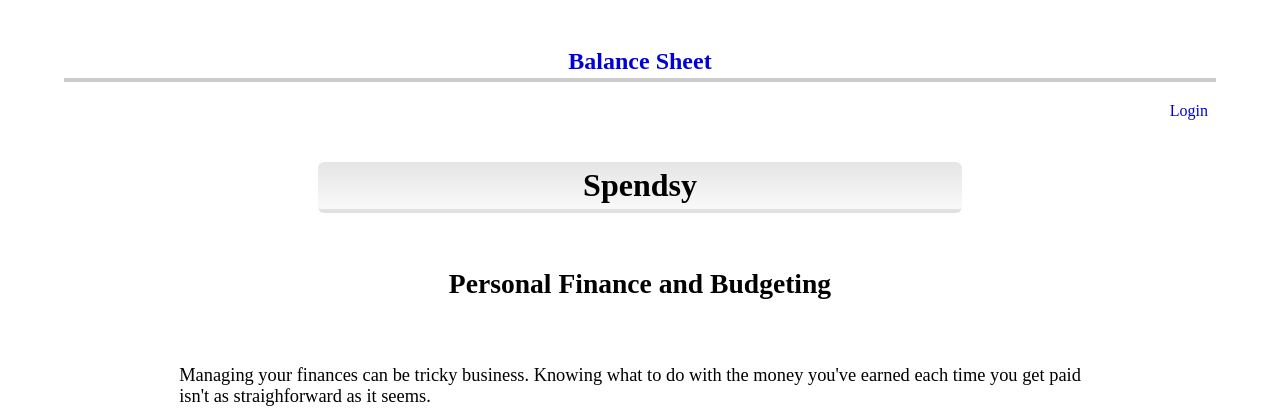
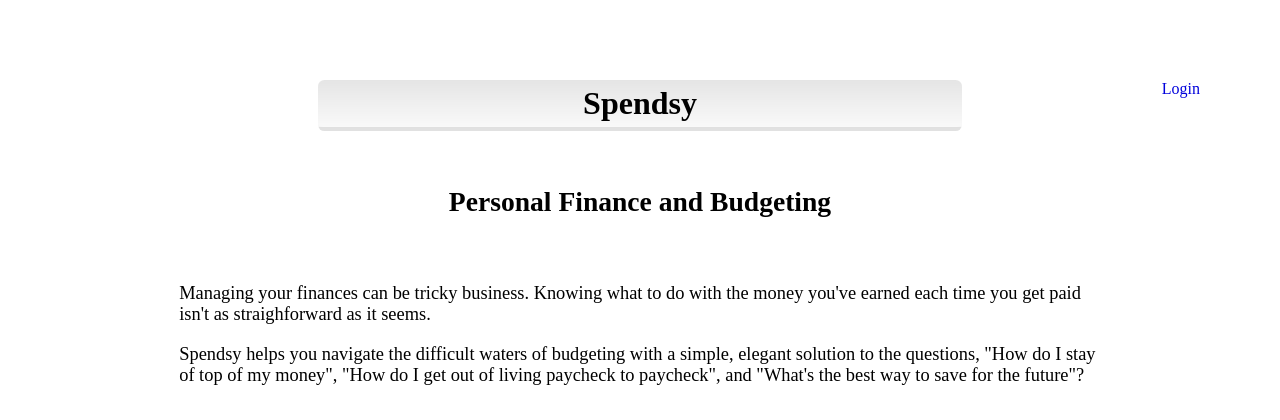
Before and after one commit to cgjonesdev/finance, a Flask app: page / in a window 1280 px wide. Shown: the top 420 px of the page. Run offline with Flask 2, Linux system fonts and the light colour scheme; parts of the project's set-up code (start-up, migrations or seed data) failed here and were passed over.

Commit message:
Added logout functionality

```diff
--- a/app/static/css/style.css
+++ b/app/static/css/style.css
@@ -78,3 +78,7 @@ img.edit {
 input[type=submit] {
     margin: auto;
 }
+.admin-links {
+    float: right;
+    padding-right: 1em;
+}
--- a/app/templates/index.html
+++ b/app/templates/index.html
@@ -14,15 +14,18 @@
                 margin: 3em auto;
                 text-align: left;
             }
-            #login-link {
+            .admin-links {
                 float: right;
-                padding-right: .5em;
+                padding-right: 1em;
             }
         </style>
     </head>
     <body>
-        <p><center><h2><a href="/balance_sheet">Balance Sheet</a></h2></center></p>
-        <div id="login-link"><a href="/login">Login</a></div>
+        {% if not logged_in %}<div class="admin-links"><a href="/login">Login</a></div>{% endif %}
+        {% if logged_in %}
+            <center><h2><a href="/balance_sheet">Balance Sheet</a></h2></center>
+            <div class="admin-links"><a href="/logout">Logout</a></div>
+        {% endif %}
         <h1>Spendsy</h1>
         <div id="main">
             <p><h2 id="main-heading" style="border-bottom: none">Personal Finance and Budgeting</h2></p><br>
--- a/app/urls.py
+++ b/app/urls.py
@@ -12,7 +12,8 @@ app.permanent_session_lifetime = timedelta(hours=int(cfg['SESSION_LIFETIME']))
 
 # Url resolvers
 app.add_url_rule('/', view_func=views.IndexView.as_view('index'))
-app.add_url_rule('/login', view_func=views.LoginView.as_view('login'))
+app.add_url_rule('/login', view_func=views.LoginView.as_view('login'), methods=['GET', 'POST'])
+app.add_url_rule('/logout', view_func=views.LogoutView.as_view('logout'))
 app.add_url_rule('/accounts', view_func=views.AccountsView.as_view('accounts'))
 app.add_url_rule('/accounts/<string:account_name>', view_func=views.AccountsView.as_view('accounts_byname'))
 app.add_url_rule('/balance_sheet', view_func=views.BalanceSheetView.as_view('balance_sheet'), methods=['GET', 'POST'])
--- a/app/views.py
+++ b/app/views.py
@@ -34,6 +34,7 @@ def login_required(func):
         session['user_digest'] = user_digest
         if session['user_digest'] == login_controller.validate_user_digest(
             login_data['username'], user_digest):
+            session['logged_in'] = True
             return func(message='You have successfully logged in', *args, **kwargs)
         else:
             return func(message='Could not log in', *args, **kwargs)
@@ -43,7 +44,10 @@ def login_required(func):
 class IndexView(MethodView):
 
     def get(self):
-        return render_template('index.html')
+        if not 'logged_in' in session:
+            session['logged_in'] = False
+        logged_in = session['logged_in']
+        return render_template('index.html', logged_in=logged_in)
 
 
 class LoginView(MethodView):
@@ -53,15 +57,22 @@ class LoginView(MethodView):
 
     @login_required
     def post(self, message=''):
+        logged_in = session['logged_in']
         data = dict(request.form.items())
-        message = 'Username: {}, Password: {}'.format(data['username'], data['password'])
         assets, liabilities, equities = controllers.BalanceSheetController()\
             .get()
-        print assets, liabilities, equities
         return render_template('balance_sheet.html',
             assets=assets,
             liabilities=liabilities,
-            equities=equities)
+            equities=equities,
+            logged_in=logged_in)
+
+
+class LogoutView(MethodView):
+
+    def get(self):
+        session.clear()
+        return render_template('index.html')
 
 
 class AccountsView(MethodView):
@@ -98,6 +109,7 @@ class AccountsView(MethodView):
 class BalanceSheetView(MethodView):
 
     def get(self, _id=None):
+        logged_in = session['logged_in']
         if request.endpoint == 'balance_sheet-delete':
             self.post(_id)
 
@@ -107,7 +119,8 @@ class BalanceSheetView(MethodView):
             'balance_sheet.html',
             assets=assets,
             liabilities=liabilities,
-            equities=equities)
+            equities=equities,
+            logged_in=logged_in)
 
     def post(self, _id=None):
         assets, liabilities, equities = controllers.BalanceSheetController()\
@@ -141,4 +154,5 @@ class BalanceSheetView(MethodView):
         return render_template('balance_sheet.html',
             assets=assets,
             liabilities=liabilities,
-            equities=equities)
+            equities=equities,
+            logged_in=logged_in)
```
Also changed, not shown: app/templates/balance_sheet.html (+8 -0 lines).
